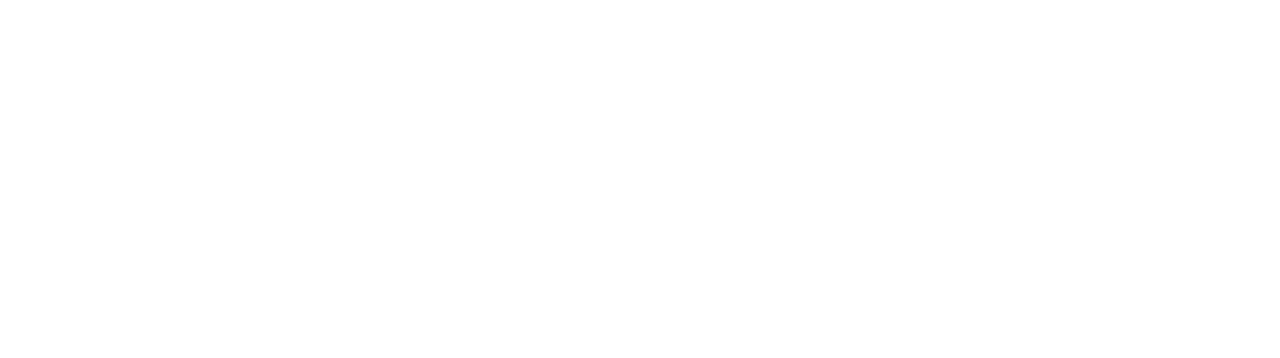
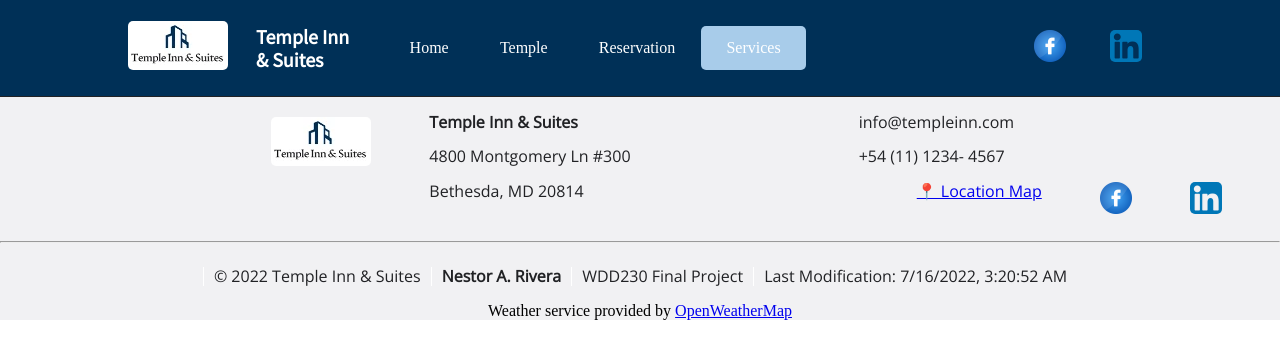
Before and after one commit to slnestun/wdd230-final, a plain HTML site: page fullTimeTempleMissionary.html in a window 1280 px wide. Drawn offline with nearby package versions, Linux system fonts and the light colour scheme; no server answers.

Commit message:
finish home

```diff
--- a/css/base.css
+++ b/css/base.css
@@ -204,7 +204,7 @@ margin-left: 20px;
   transition: background-color 0.6s ease;
 }
 
-.active, .dot:hover {
+.current, .dot:hover {
   background-color: #717171;
 }
 
--- a/css/large.css
+++ b/css/large.css
@@ -58,9 +58,7 @@
     #primaryNav ul li a:hover{
         background-color: #a8ccea;
       }
-    .active, .dot:hover{
-        background-color: inherit;
-    }
+
     nav button {
         display: none;
     }
@@ -71,6 +69,14 @@
     nav ul li.active a {
         border-radius: 5px;
     }
+    nav ul li a.subactive {
+        background-color: #a8ccea;
+        border-radius: 5px;
+    }
+    nav ul li ul li.active a{
+        background-color: #FFFFFF;
+    }
+
     /*------------------------------------------
     ------------- FOOTER ----------------------*/
     .footer-chamber-inf {
--- a/fullTimeTempleMissionary.html
+++ b/fullTimeTempleMissionary.html
@@ -0,0 +1,106 @@
+<!DOCTYPE html>
+<html lang="en">
+
+<head>
+    <meta charset="UTF-8">
+    <meta name="autor" content="Nestor Rivera">
+    <meta name="description"
+        content="This site will contain the Temple Inn & Suites final project for wdd230 course from byui">
+    <meta http-equiv="X-UA-Compatible" content="IE=edge">
+    <meta name="viewport" content="width=device-width, initial-scale=1.0">
+    <title>Temple Inn & Suites</title>
+    <link rel="icon" href="./images/favicon.ico" type="image/x-icon">
+    <link rel="preconnect" href="https://fonts.googleapis.com">
+    <link rel="preconnect" href="https://fonts.gstatic.com" crossorigin>
+    <link href="https://fonts.googleapis.com/css2?family=Open+Sans:wght@300&family=Source+Sans+Pro&display=swap"
+        rel="stylesheet">
+    <link rel="stylesheet" href="./css/normalize.css">
+    <link rel="stylesheet" href="./css/base.css">
+    <link rel="stylesheet" href="./css/medium.css">
+    <link rel="stylesheet" href="./css/large.css">
+</head>
+
+<body>
+    <div class="center-home">
+        <header>
+            <div class="header-content">
+                <div class="logo">
+                    <a href="./index.html" target="_self"><img src="./images/templeInn_icon_1.webp"
+                            alt="Temple Inn & Suites" height="49" width="100" /></a>
+                </div>
+                <div class="site-name">
+                    <h1>Temple Inn <br>& Suites</h1>
+                </div>
+                <div class="social-media">
+                    <div class="facebook-logo">
+                        <a href="https://www.facebook.com" target="_blank"><img src="./images/facebook-logo.webp"
+                                alt="facebook logo" height="32" width="32"></a>
+                    </div>
+                    <div class="linkedin-logo">
+                        <a href="https://www.linkedin.com" target="_blank"><img src="./images/linkedin-logo.webp"
+                                alt="linkedin logo" height="32" width="32"></a>
+                    </div>
+                </div>
+                <nav>
+                    <button id="hamburguerBtn"><span>&#9776;</span><span>X</span></button>
+                    <ul id="primaryNav">
+                        <li><a href="./index.html">Home</a></li>
+                        <li><a href="./temple.html">Temple</a></li>
+                        <li><a href="./reservation.html">Reservation</a></li>
+                        <li><a class="subactive" href="#">Services</a>
+                            <ul>
+                                <li><a href="./reception.html">Reception</a></li>
+                                <li class="active"><a href="./fullTimeTempleMissionary.html">Full-time temple Missionary</a></li>
+                            </ul>
+                        </li>
+
+                    </ul>
+                </nav>
+            </div>
+
+        </header>
+        <main>
+
+        </main>
+        <footer class="footer-color">
+            <div class="footer-chamber-inf">
+                <div class="footer-logo">
+                    <img src="./images/templeInn_icon_1.webp" alt="Temple Inn & Suites Logo" height="49" width="100">
+                </div>
+                <div class="footer-direction">
+                    <p class="bold-text">Temple Inn & Suites</p>
+                    <p>4800 Montgomery Ln #300</p>
+                    <p>Bethesda, MD 20814</p>
+                </div>
+                <div class="footer-contact">
+                    <p>info@templeinn.com</p>
+                    <p>+54 (11) 1234- 4567</p>
+                    <div class="social-media-footer">
+                        <a href="https://goo.gl/maps/aLMTAoCuEM1LEQmN7">📍 Location Map </a>
+                        <a href="https://www.facebook.com" target="_blank"><img src="./images/facebook-logo.webp"
+                                alt="facebook logo" height="32" width="32"></a>
+                        <a href="https://www.linkedin.com" target="_blank"><img src="./images/linkedin-logo.webp"
+                                alt="linkedin logo" height="32" width="32"></a>
+                    </div>
+                    <p></p>
+                </div>
+            </div>
+            <hr>
+            <div class="footer-course-inf">
+                <div class="footer-data">
+                    <p class="copyright">&copy; <span id="year"></span> Temple Inn & Suites</p>
+                    <p class="bold-text">Nestor A. Rivera</p>
+                    <p>WDD230 Final Project</p>
+                    <p class="modification">Last Modification: <span id="currentDate"></span></p>
+                </div>
+                <p>Weather service provided by <a href="https://openweathermap.org">OpenWeatherMap</a></p>
+            </div>
+        </footer>
+    </div>
+    <script src="./js/menu-ham.js"></script>
+    <script src="./js/today-date.js"></script>
+    <script src="./js/slide-show.js"></script>
+    <script src="./js/windchill.js"></script>
+</body>
+
+</html>
--- a/js/slide-show.js
+++ b/js/slide-show.js
@@ -11,9 +11,9 @@ function showSlides() {
   slideIndex++;
   if (slideIndex > slides.length) {slideIndex = 1}
   for (i = 0; i < dots.length; i++) {
-    dots[i].className = dots[i].className.replace(" active", "");
+    dots[i].className = dots[i].className.replace(" current", "");
   }
   slides[slideIndex-1].style.display = "block";
-  dots[slideIndex-1].className += " active";
+  dots[slideIndex-1].className += " current";
   setTimeout(showSlides, 2000); // Change image every 2 seconds
 }
```
Also changed, not shown: index.html (+5 -5 lines), reception.html (+104 -0 lines), reservation.html (+104 -0 lines), temple.html (+104 -0 lines), images/favicon.ico (added), services.html (deleted).
